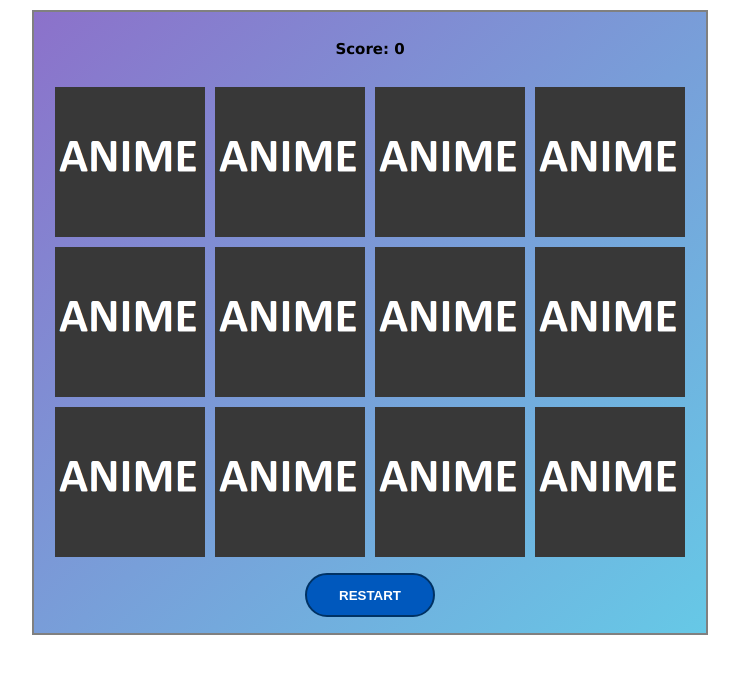
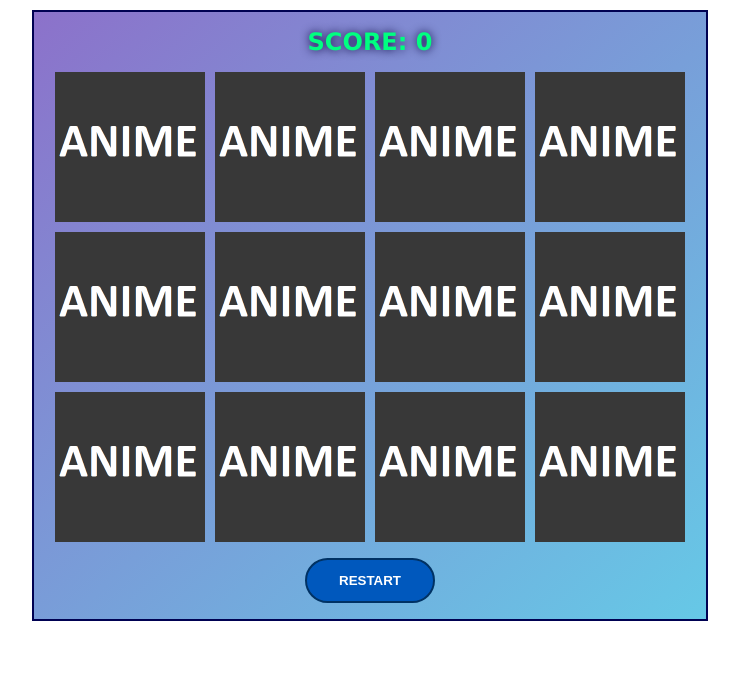
Before and after one commit to Prathmesh2001/Memory-Game-JavaScript-, a plain HTML site: page index.html in a window 1280 px wide. Shown: the whole page, without its empty margins (270-1009 px from the left). Drawn offline with Linux system fonts and the light colour scheme.

Commit message:
third commit

```diff
--- a/style.css
+++ b/style.css
@@ -11,10 +11,19 @@ body {
     text-align: center;
     left: 50%;
     transform: translate(-50%, 0);
-    border: 2px solid gray;
+    border: 2px solid #000152;
     background: linear-gradient(to bottom right, rgba(63, 19, 167, 0.6), rgba(0, 164, 214, 0.6));
     padding: 1rem;
     width: 50%;
+}
+
+.container h2 {
+    font-size: 1.5rem;
+    padding: 0;
+    margin: 0;
+    text-transform: uppercase;
+    color: #00ff80;
+    text-shadow: 0 0 10px #06003a;
 }
 
 .grid {
```
